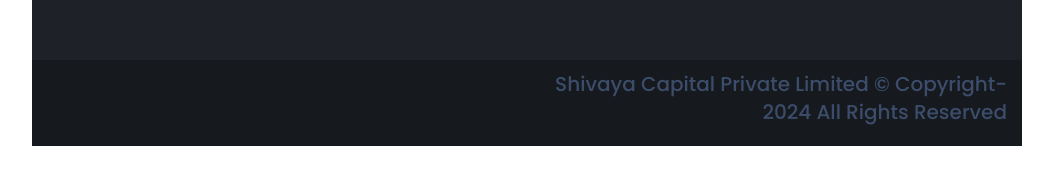
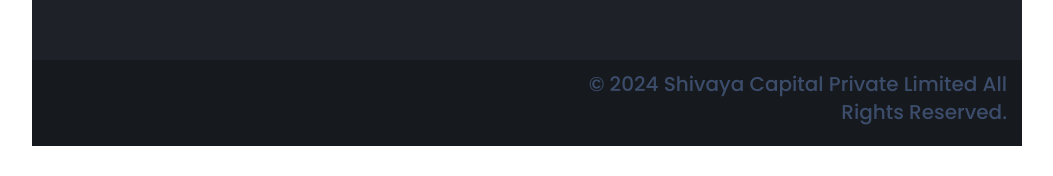
Before and after one commit to takhilabhinav/ShivayaWebsite, a plain HTML site: page terms.html in a window 1280 px wide. Shown: the part 10050-10226 px from the top of the page, without its empty margins (113-1166 px from the left). Drawn offline with Linux system fonts and the light colour scheme.

Commit message:
Update terms.html

```diff
--- a/terms.html
+++ b/terms.html
@@ -305,7 +305,7 @@
                     <p><a target="_blank" href="https://www.templateshub.net"></a></p>
                 </div>
                 <div class="col-xl-6 col-lg-6 col-md-6 col-sm-6 col-6 text-right">
-                    <span><h3>Shivaya Capital Private Limited © Copyright-2024 All Rights Reserved </span>
+                    <span><h3> © 2024 Shivaya Capital Private Limited All Rights Reserved.</span>
 
 
                 </div>
```
